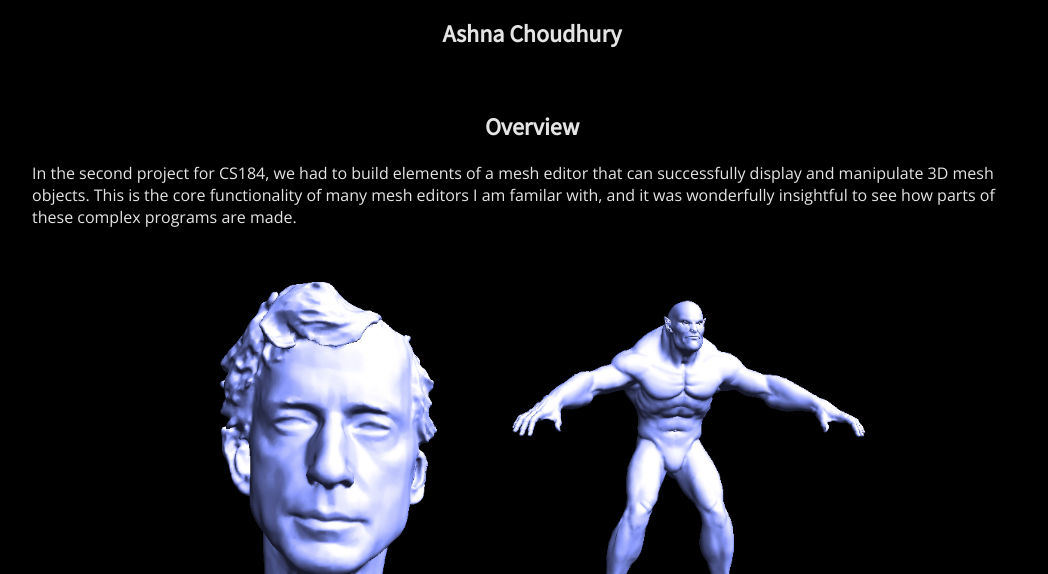
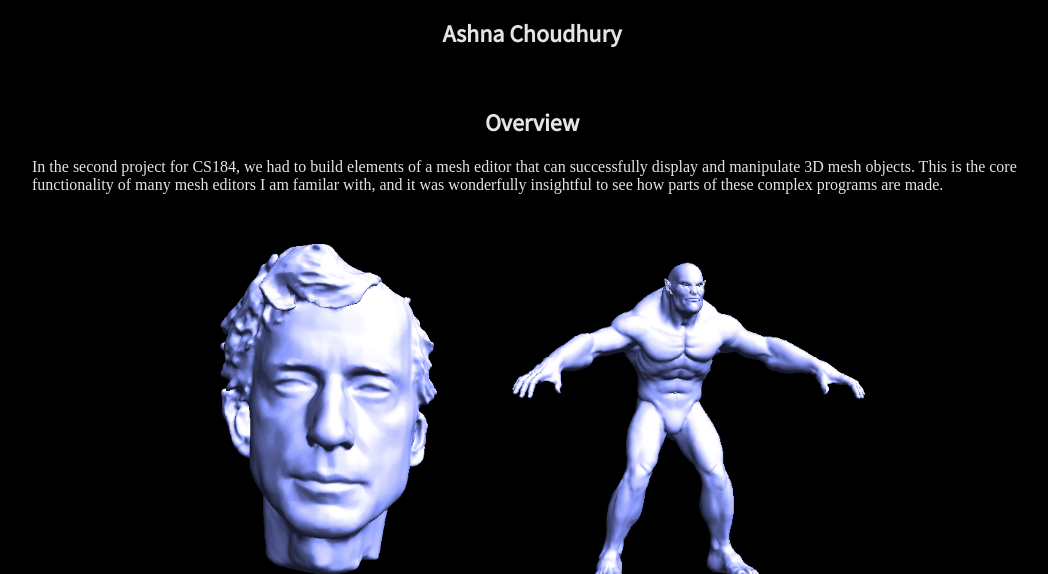
Before and after one commit to ashnachoudhury/p2_MeshEditor, a plain HTML site: page docs/index.html in a window 1280 px wide. Shown: the part 226-800 px from the top of the page, without its empty margins (108-1156 px from the left). Drawn offline with nearby package versions, Linux system fonts and the light colour scheme.

Commit message:
changed format

```diff
--- a/docs/index.html
+++ b/docs/index.html
@@ -8,7 +8,7 @@
     margin: auto;
     text-align: left;
     font-weight: 300;
-    font-family: 'Open Sans', sans-serif;
+    font-family: 'Avenir';
     color: #E4E4E4;
     background-color: #000000;
   }
@@ -16,7 +16,7 @@
     font-family: 'Source Sans Pro', sans-serif;
   }
 </style>
-<title>CS 184 Mesh Editor</title>
+<title>CS 184 | Mesh Editor</title>
 <meta http-equiv="content-type" content="text/html; charset=utf-8" />
 <link href="https://fonts.googleapis.com/css?family=Open+Sans|Source+Sans+Pro" rel="stylesheet">
 </head>
```
